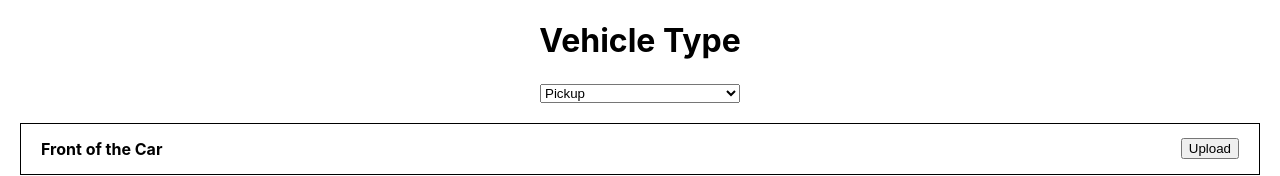
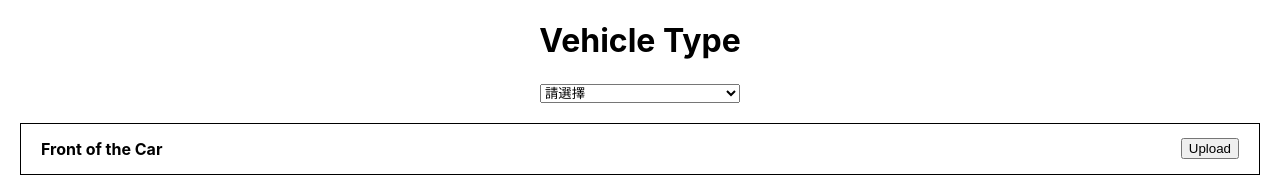
Before and after one commit to LiuAnBoy/ZA-TECH-Camera, a React (Create React App) app: page / in a window 1280 px wide. Shown: the top 176 px of the page. Built offline with nearby package versions, Linux system fonts and the light colour scheme.

Commit message:
version 1

```diff
--- a/src/App.js
+++ b/src/App.js
@@ -35,7 +35,6 @@ function App() {
     <RootStyled>
       <h1>Vehicle Type</h1>
       <VehicleTypeSelect
-        defaultValue='Pickup'
         onChange={e => handleVehicleTypeChange(e)}>
         <option value=''>請選擇</option>
         <option value='Pickup'>Pickup</option>
```
